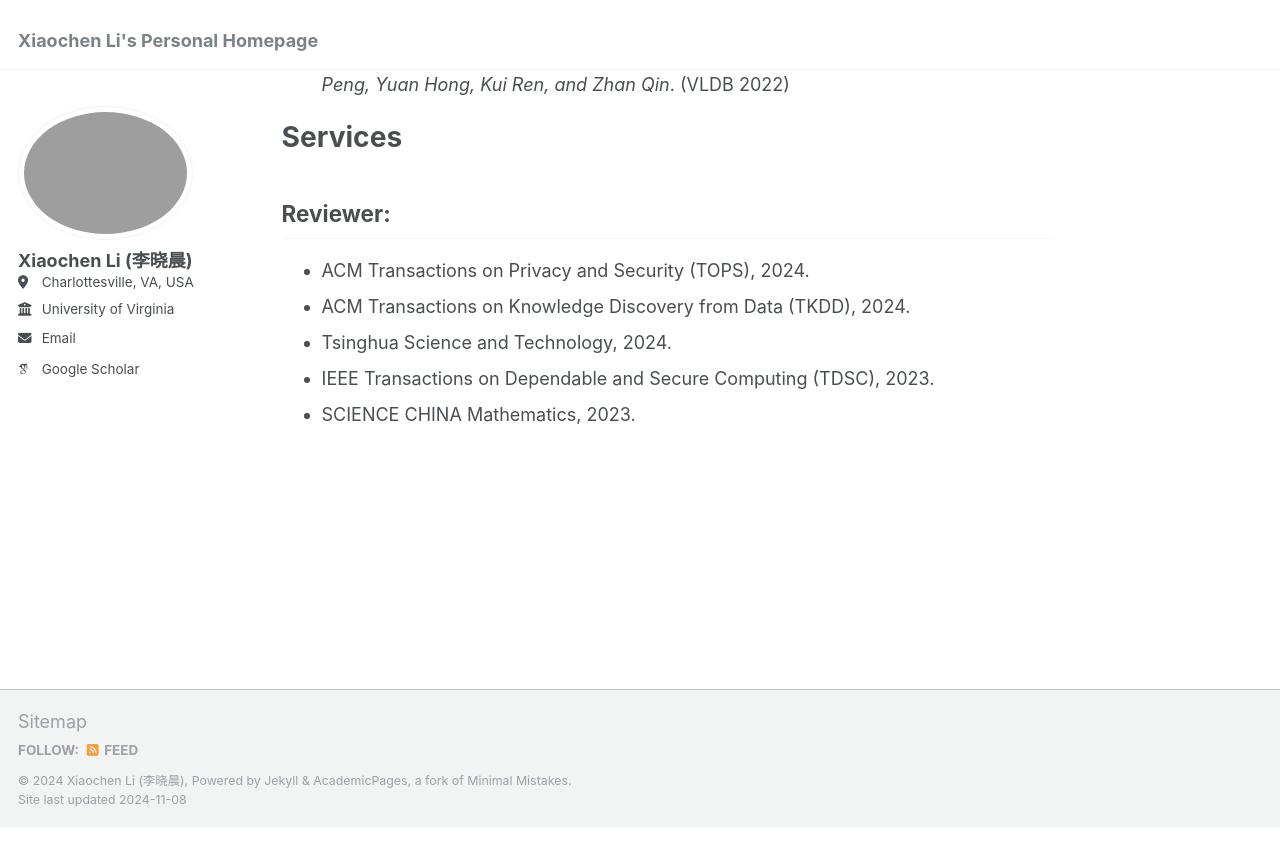
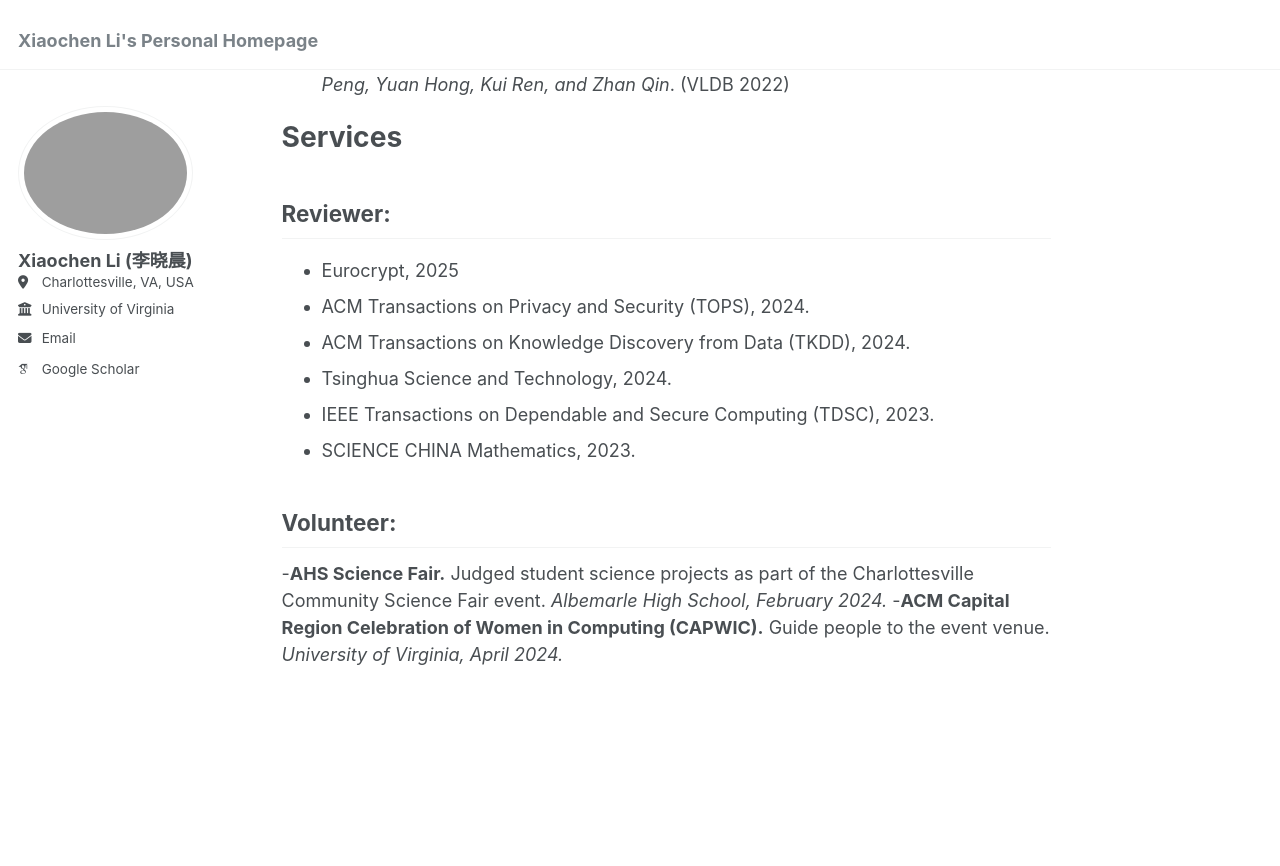
Before and after one commit to XiaochenLi-w/XiaochenLi-w.github.io, a Jekyll site: the page built from _pages/about.md, in a window 1280 px wide and 900 px high, scrolled down 1049 px. Shown: the top 866 px of the window. Built offline with Jekyll 4.4.1, drawn with Linux system fonts in a browser that asks for light colours; some web fonts are replaced; before the commit the page ends 1876 px from its top, so only the background shows below that.

Commit message:
Update about.md

```diff
--- a/_pages/about.md
+++ b/_pages/about.md
@@ -34,8 +34,13 @@ My recent research interests focus on Differential Privacy and Machine Unlearnin
 
 # Services
 ## Reviewer:
+- Eurocrypt, 2025
 - ACM Transactions on Privacy and Security (TOPS), 2024.
 - ACM Transactions on Knowledge Discovery from Data (TKDD), 2024.
 - Tsinghua Science and Technology, 2024.
 - IEEE Transactions on Dependable and Secure Computing (TDSC), 2023.
 - SCIENCE CHINA Mathematics, 2023.
+
+## Volunteer:
+-**AHS Science Fair.** Judged student science projects as part of the Charlottesville Community Science Fair event. *Albemarle High School, February 2024.*
+-**ACM Capital Region Celebration of Women in Computing (CAPWIC).** Guide people to the event venue. *University of Virginia, April 2024.*
```
